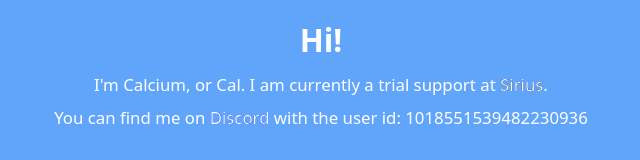
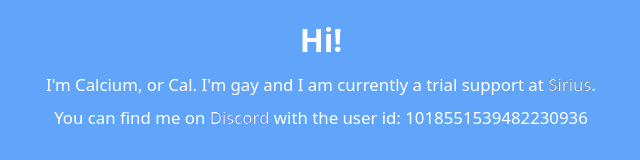
Before and after one commit to calciumista/shiny-parakeet, a SvelteKit app: page / in a window 1280 px wide. Shown: the top 160 px of the page, without its empty margins (319-959 px from the left). Built offline with nearby package versions, Linux system fonts and the light colour scheme.

Commit message:
more infoooo

```diff
--- a/src/routes/info.svelte
+++ b/src/routes/info.svelte
@@ -1,7 +1,7 @@
 <div class="flex flex-col items-center px-4 py-4 text-white hover:scale-105 transition-all duration-200">
   <h1 class="text-3xl font-bold text-white text-center hover:scale-110 transition-all duration-200 py-2">Hi!</h1>
   <div class="text-bold text-center">
-    <p class="hover:scale-110 transition-all duration-200 py-1">I'm Calcium, or Cal. I am currently a trial support at <a href="https://sirius.menu" class="font-outline-black">Sirius</a>.</p>
+    <p class="hover:scale-110 transition-all duration-200 py-1">I'm Calcium, or Cal. I'm gay and I am currently a trial support at <a href="https://sirius.menu" class="font-outline-black">Sirius</a>.</p>
     <p class="hover:scale-110 transition-all duration-200 py-1">You can find me on <a href="https://discord.com" class="font-outline-blue">Discord</a> with the user id: 1018551539482230936</p>
   </div>
 </div>
```
